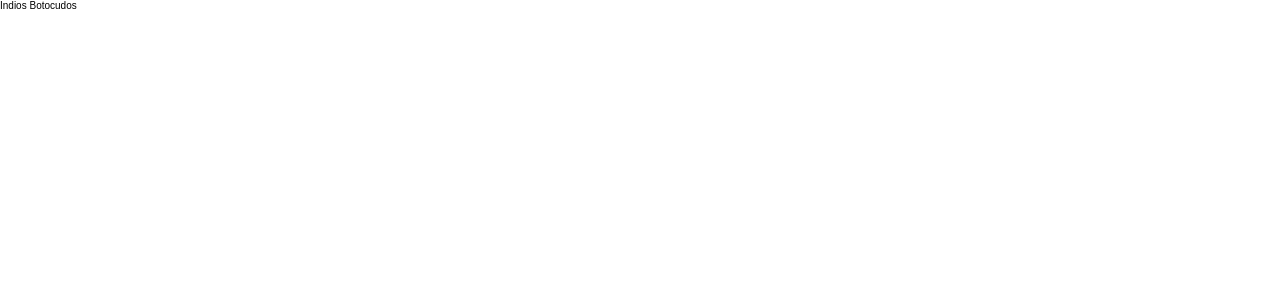
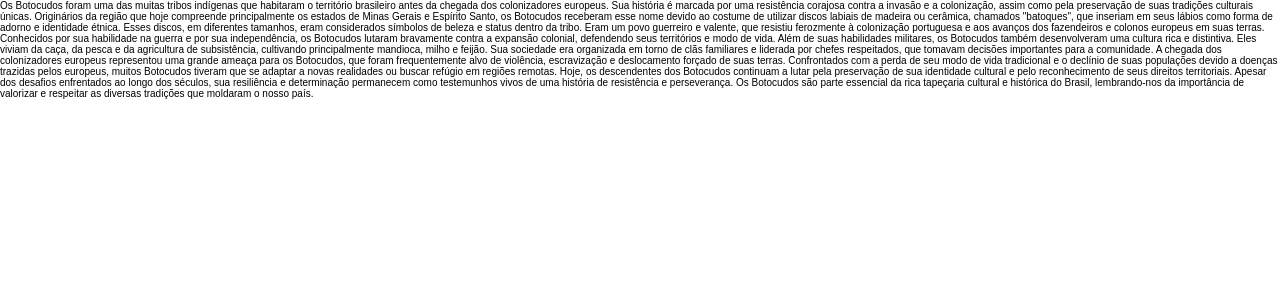
Before and after one commit to thalesaguiar/museuvivo-website, a Next.js app: page /IndiosBotocudos in a window 1280 px wide. Shown: the top 300 px of the page. Built offline with nearby package versions, Linux system fonts and the light colour scheme; a web font is replaced by a local one.

Commit message:
feat: add page text

```diff
--- a/src/app/IndiosBotocudos/page.tsx
+++ b/src/app/IndiosBotocudos/page.tsx
@@ -5,7 +5,41 @@ import Header from "@/components/Menu/Menu";
 export default function Home() {
   return (
     <div>
-      <text>Indios Botocudos</text>
+      <text>
+        Os Botocudos foram uma das muitas tribos indígenas que habitaram o
+        território brasileiro antes da chegada dos colonizadores europeus. Sua
+        história é marcada por uma resistência corajosa contra a invasão e a
+        colonização, assim como pela preservação de suas tradições culturais
+        únicas. Originários da região que hoje compreende principalmente os
+        estados de Minas Gerais e Espírito Santo, os Botocudos receberam esse
+        nome devido ao costume de utilizar discos labiais de madeira ou
+        cerâmica, chamados "batoques", que inseriam em seus lábios como forma de
+        adorno e identidade étnica. Esses discos, em diferentes tamanhos, eram
+        considerados símbolos de beleza e status dentro da tribo. Eram um povo
+        guerreiro e valente, que resistiu ferozmente à colonização portuguesa e
+        aos avanços dos fazendeiros e colonos europeus em suas terras.
+        Conhecidos por sua habilidade na guerra e por sua independência, os
+        Botocudos lutaram bravamente contra a expansão colonial, defendendo seus
+        territórios e modo de vida. Além de suas habilidades militares, os
+        Botocudos também desenvolveram uma cultura rica e distintiva. Eles
+        viviam da caça, da pesca e da agricultura de subsistência, cultivando
+        principalmente mandioca, milho e feijão. Sua sociedade era organizada em
+        torno de clãs familiares e liderada por chefes respeitados, que tomavam
+        decisões importantes para a comunidade. A chegada dos colonizadores
+        europeus representou uma grande ameaça para os Botocudos, que foram
+        frequentemente alvo de violência, escravização e deslocamento forçado de
+        suas terras. Confrontados com a perda de seu modo de vida tradicional e
+        o declínio de suas populações devido a doenças trazidas pelos europeus,
+        muitos Botocudos tiveram que se adaptar a novas realidades ou buscar
+        refúgio em regiões remotas. Hoje, os descendentes dos Botocudos
+        continuam a lutar pela preservação de sua identidade cultural e pelo
+        reconhecimento de seus direitos territoriais. Apesar dos desafios
+        enfrentados ao longo dos séculos, sua resiliência e determinação
+        permanecem como testemunhos vivos de uma história de resistência e
+        perseverança. Os Botocudos são parte essencial da rica tapeçaria
+        cultural e histórica do Brasil, lembrando-nos da importância de
+        valorizar e respeitar as diversas tradições que moldaram o nosso país.
+      </text>
     </div>
   );
 }
```
